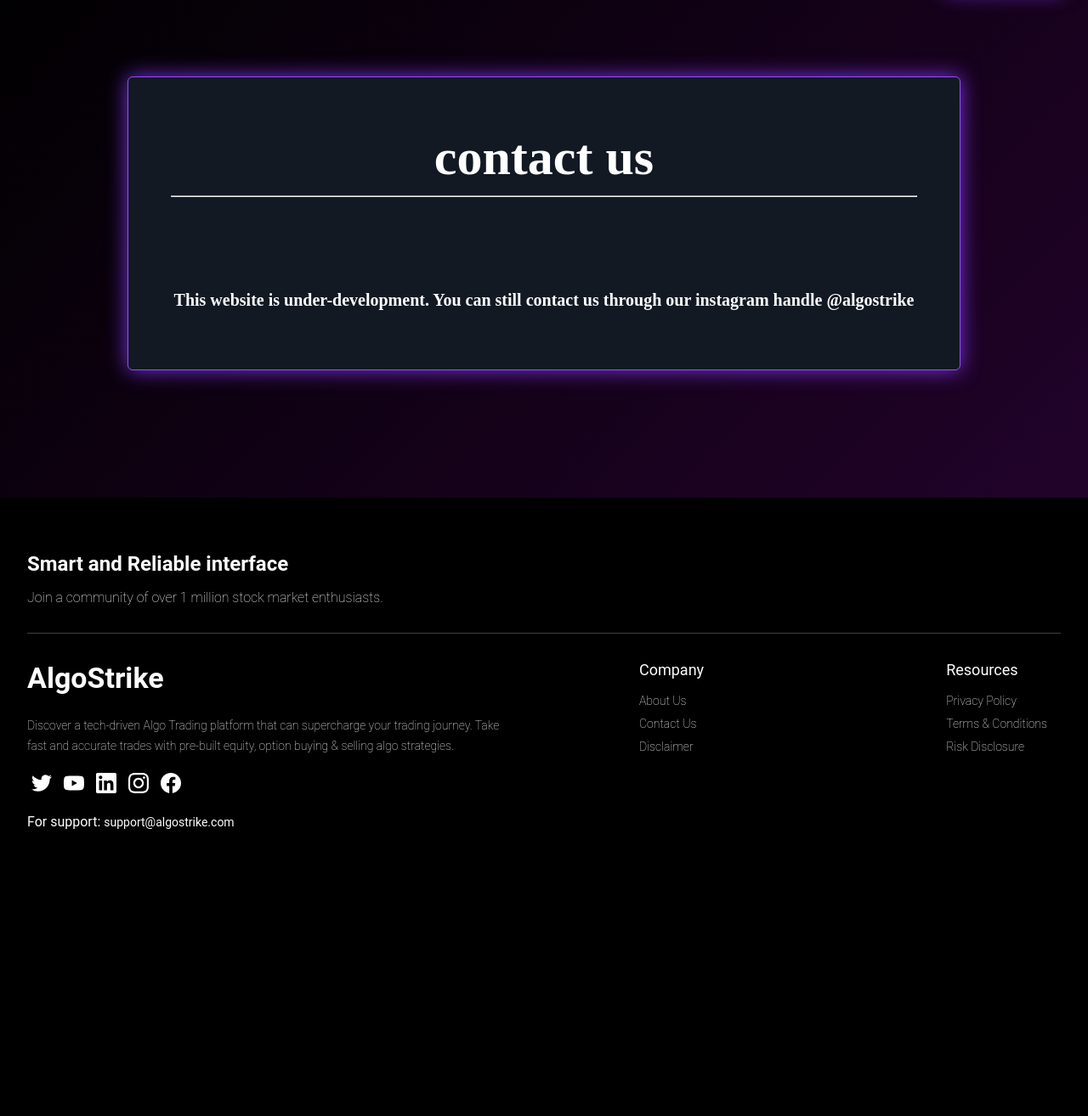
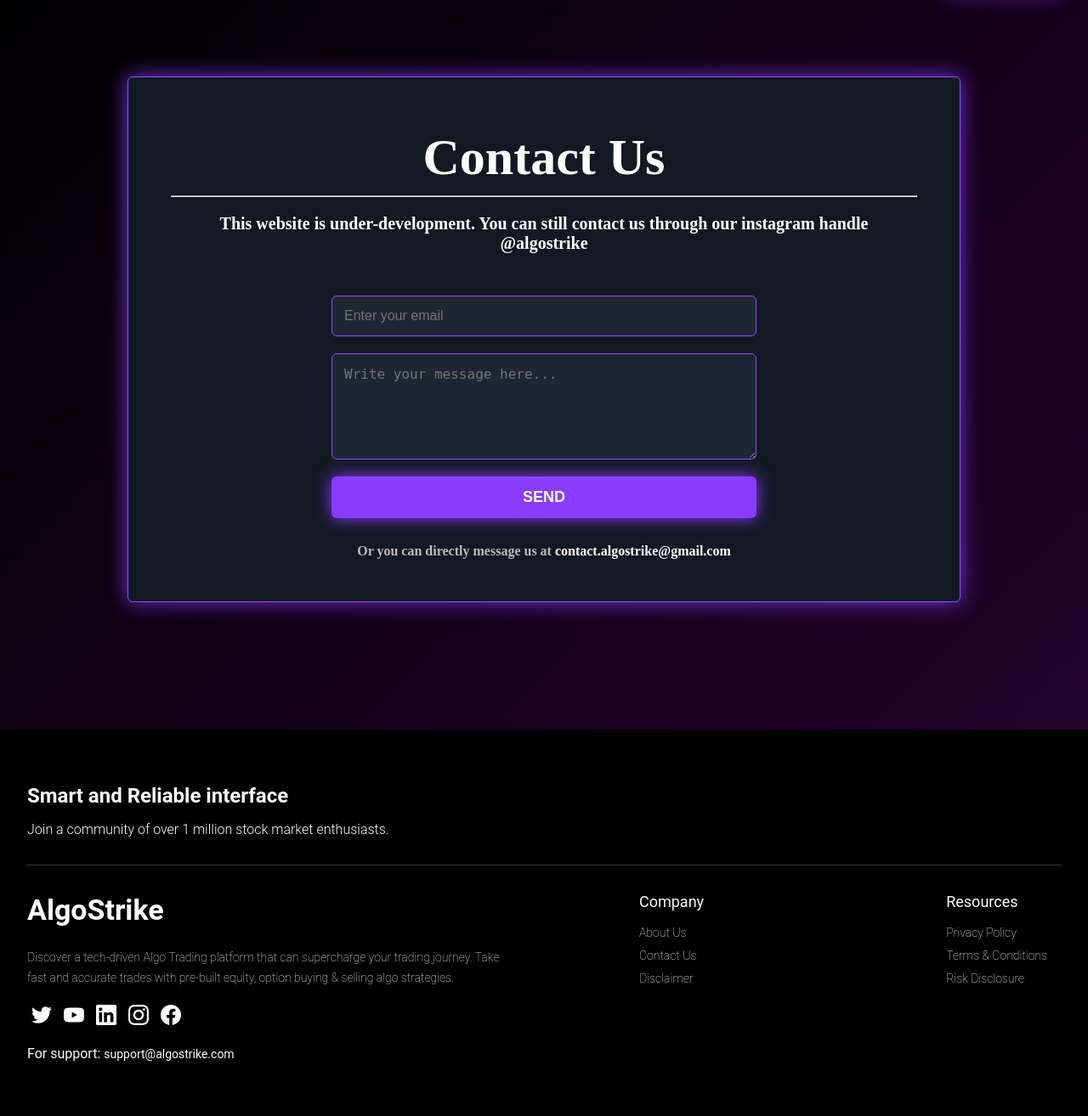
Before and after one commit to code-with-rajeev/algostrike, a Django app: page /contact in a window 1280 px wide. Shown: the part 60-1374 px from the top of the page at 85% size. Before the commit the page ends 1036 px from the top, so only its background shows below. Run offline with Django 5.2, Linux system fonts and the light colour scheme.

Commit message:
Update contact us.html
Updated Form

```diff
--- a/templates/contact us.html
+++ b/templates/contact us.html
@@ -4,11 +4,10 @@
 <head>
     <meta charset="UTF-8">
     <title>AlgoStrike.com</title>
-    <link rel = "stylesheet" href = "{% static 'css/style.css' %}">
-    <link rel = "icon" href = "{% static 'assets/logo_favicon.png' %}">
+    <link rel="stylesheet" href="{% static 'css/style.css' %}">
+    <link rel="icon" href="{% static 'assets/logo_favicon.png' %}">
     <style>
-
-    .contact-us-wrapper{
+    .contact-us-wrapper {
         display: inline-block;
         font-size: 16px;
         font-weight: 600;
@@ -16,17 +15,9 @@
         color: #ffffff;
         border-radius: 6px;
         padding: 18px 26px;
-    position: relative;
-    overflow: hidden;
-    z-index: 0;
         border: solid 1px #9250f6;
-    outline: 0;
-    transition: 0.2s transform;
         box-shadow: 0 0 25px #893bffda !important;
-    width: auto;
-          position: relative;
-          margin-top: 150px;
-          margin: 150px 150px;
+        margin: 150px;
         padding: 50px;
         display: flex;
         align-items: center;
@@ -34,119 +25,128 @@
         flex-direction: column;
     }
 
-        .contact-us-title{
+    .contact-us-title {
         text-align: center;
         font-size: 60px;
         padding: 10px;
     }
 
-        .contact-us-content{
-          padding-top: 110px;
-          padding-bottom: 20px;
+    .contact-us-content {
+        padding: 20px;
         font-size: 20px;
         text-align: center;
     }
 
-
-        .ui-footer{
-            background: black;
-            font-family: Roboto,sans-serif;
-        }
-        .ui-core-footer-wrapper{
-            padding: 64px 32px;
+    /* Form Styling */
+    .contact-form {
+        width: 100%;
+        max-width: 500px;
         display: flex;
         flex-direction: column;
+        gap: 20px;
+        margin-top: 30px;
     }
-        .ui-core-footer-intro{
-            margin-bottom: 2rem;
-            padding-bottom: 2rem;
-            border-bottom: 0.0625rem solid #3f3f46;
-            display:flex;
-            flex-direction:  column;
+
+    .contact-form input,
+    .contact-form textarea {
+        background: #1e2633;
+        border: 1px solid #9250f6;
+        border-radius: 6px;
+        padding: 14px;
+        color: #fff;
+        font-size: 16px;
+        outline: none;
+        transition: 0.2s;
     }
-        .footer-intro-title{
-            margin-bottom: 0.375rem;
-            font-size: 24px;
+
+    .contact-form input:focus,
+    .contact-form textarea:focus {
+        border-color: #b47bff;
+        box-shadow: 0 0 10px #893bff;
     }
-        .footer-intro-title h2{
-            font-weight: 700;
-            font-size: 24px;
+
+    .send-btn {
+        background: #893bff;
+        border: none;
+        padding: 14px;
+        border-radius: 6px;
+        font-size: 18px;
+        font-weight: bold;
+        color: #fff;
+        cursor: pointer;
+        transition: 0.3s;
+        box-shadow: 0 0 20px #893bff;
+        text-transform: uppercase;
+    }
+
+    .send-btn:hover {
+        background: #9c63ff;
+        box-shadow: 0 0 35px #9c63ff;
+        transform: scale(1.05);
+    }
+
+    /* Fake Popup */
+    .popup {
+        position: fixed;
+        top: 0;
+        left: 0;
+        width: 100%;
+        height: 100%;
+        background: rgba(0,0,0,0.8);
+        display: flex;
+        justify-content: center;
+        align-items: center;
+        visibility: hidden;
+        opacity: 0;
+        transition: 0.3s;
+        z-index: 1000;
+    }
+
+    .popup.active {
+        visibility: visible;
+        opacity: 1;
+    }
+
+    .popup-content {
+        background: #1e2633;
+        padding: 30px;
+        border-radius: 8px;
+        text-align: center;
+        box-shadow: 0 0 25px #893bff;
+    }
+
+    .popup-content h3 {
+        color: #fff;
         margin-bottom: 10px;
     }
-        .footer-intro h5{
-            font-weight: 100;
-            font-size: 16px;
-        }
-        .footer-intro{
-            font-size: 16px;
+
+    .popup-content button {
+        margin-top: 20px;
+        padding: 10px 20px;
+        background: #893bff;
+        border: none;
+        border-radius: 6px;
+        color: #fff;
+        cursor: pointer;
+        transition: 0.3s;
     }
 
-        .ui-core-footer-content{
-            display: flex;
-            max-width: 75rem;
-            justify-content: space-between;
-
-        }
-        .footer-content-1-title{
-            margin-bottom: 24px;
-            font-size: 36px;
-        }
-        .footer-content-1-title h1{
-            font-size: 34px;
-        }
-        .footer-content-1-content p{
-            font-weight: 100;
-            line-height: 1.5rem;
-            font-size: 14px;
-            margin-bottom: 20px
+    .popup-content button:hover {
+        background: #9c63ff;
+        box-shadow: 0 0 15px #9c63ff;
     }
 
-        .footer-content-title{
-            margin-bottom: 16px;
-        }
-        .footer-link-wrapper{
-            display: flex;
-            justify-content: space-between;
-            flex: 0 0 40%;
-        }
-        .ui-core-footer-content .footer-content-1{
-            max-width: 43.25rem;
-            padding-right: 10%;
-        }
-        .footer-content-1{
-            padding-right: 10px;
-        }
-        .footer-content-title {
-            font-size: 18px;
-            margin-bottom: 16px;
-        }
-        .footer-content-list a{
-            color: white;
-            font-size: 14px;
-            font-weight: 100;
-            text-decoration: none;
-        }
-        .footer-content-list li{
-            list-style: none;
-            margin: 8px 0px;
-        }
-        .social-icon{
-            height: 24px;
-            width: 24px;
-            fill: #fff;
-            margin-bottom: 20px;
-        }
-        .ui-core-footer-social a{
-           padding: 0px 5px;
-           text-decoration: none;
-        }
-        .ui-core-footer-support{
-           font-size:16px;
-        }
-        .ui-core-footer-support span{
-           font-size:14px;
+    .direct-message {
+        margin-top: 30px;
+        font-size: 16px;
+        text-align: center;
+        color: #bbb;
     }
 
+    .direct-message span {
+        color: #fff;
+        font-weight: bold;
+    }
     </style>
 </head>
 <body>
@@ -173,20 +173,37 @@
         </div>
       </nav>
       </div>
-
-
     </header>
 
     <main>
-    <div class = 'main-section'>
-      <div class = 'contact-us-wrapper'>
-        <h2 class = "contact-us-title">contact us</h2>
+      <div class='main-section'>
+        <div class='contact-us-wrapper'>
+          <h2 class="contact-us-title">Contact Us</h2>
           <hr width ='100%'>
-        <p class = "contact-us-content">This website is under-development. You can still contact us through our instagram handle @algostrike</p>
+          <p class="contact-us-content">This website is under-development. You can still contact us through our instagram handle @algostrike</p>
+
+          <!-- Contact Form -->
+          <form class="contact-form" id="contactForm">
+            <input type="email" id="email" placeholder="Enter your email" required>
+            <textarea id="message" rows="5" placeholder="Write your message here..." required></textarea>
+            <button type="submit" class="send-btn">Send</button>
+          </form>
+
+          <div class="direct-message">
+            Or you can directly message us at <span>contact.algostrike@gmail.com</span>
           </div>
         </div>
+      </div>
+    </main>
 
-    </main>
+    <!-- Fake Popup -->
+    <div class="popup" id="popup">
+      <div class="popup-content">
+        <h3>Message Sent!</h3>
+        <p>We will reach you out soon.</p>
+        <button onclick="closePopup()">Close</button>
+      </div>
+    </div>
 
     <footer class = 'ui-footer'>
         <div  class = 'ui-core-footer-wrapper'>
@@ -259,5 +276,42 @@
           </div>
         </div>
       </footer>
+
+    <script>
+      const form = document.getElementById("contactForm");
+      const popup = document.getElementById("popup");
+
+      form.addEventListener("submit", function(e){
+        e.preventDefault();
+
+        const email = document.getElementById("email").value;
+        const message = document.getElementById("message").value;
+
+        if(!validateEmail(email)){
+          alert("Please enter a valid email address.");
+          return;
+        }
+
+        if(message.trim() === ""){
+          alert("Message cannot be empty.");
+          return;
+        }
+
+        // Show fake popup
+        popup.classList.add("active");
+
+        // Reset form
+        form.reset();
+      });
+
+      function closePopup(){
+        popup.classList.remove("active");
+      }
+
+      function validateEmail(email) {
+        const re = /^[^\s@]+@[^\s@]+\.[^\s@]+$/;
+        return re.test(email);
+      }
+    </script>
 </body>
 </html>
```
Lines whose indentation alone changed are shown as unchanged.
